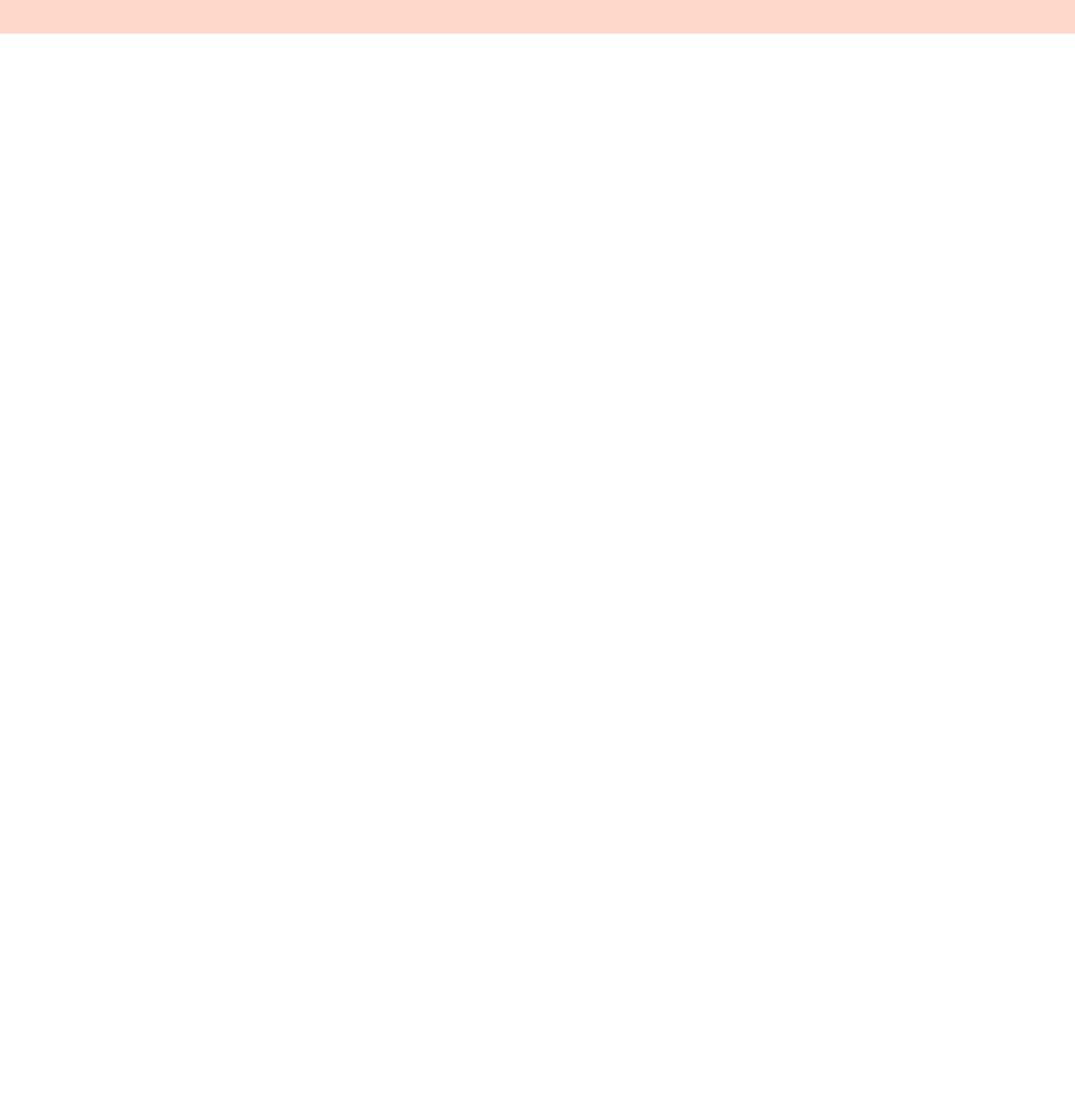
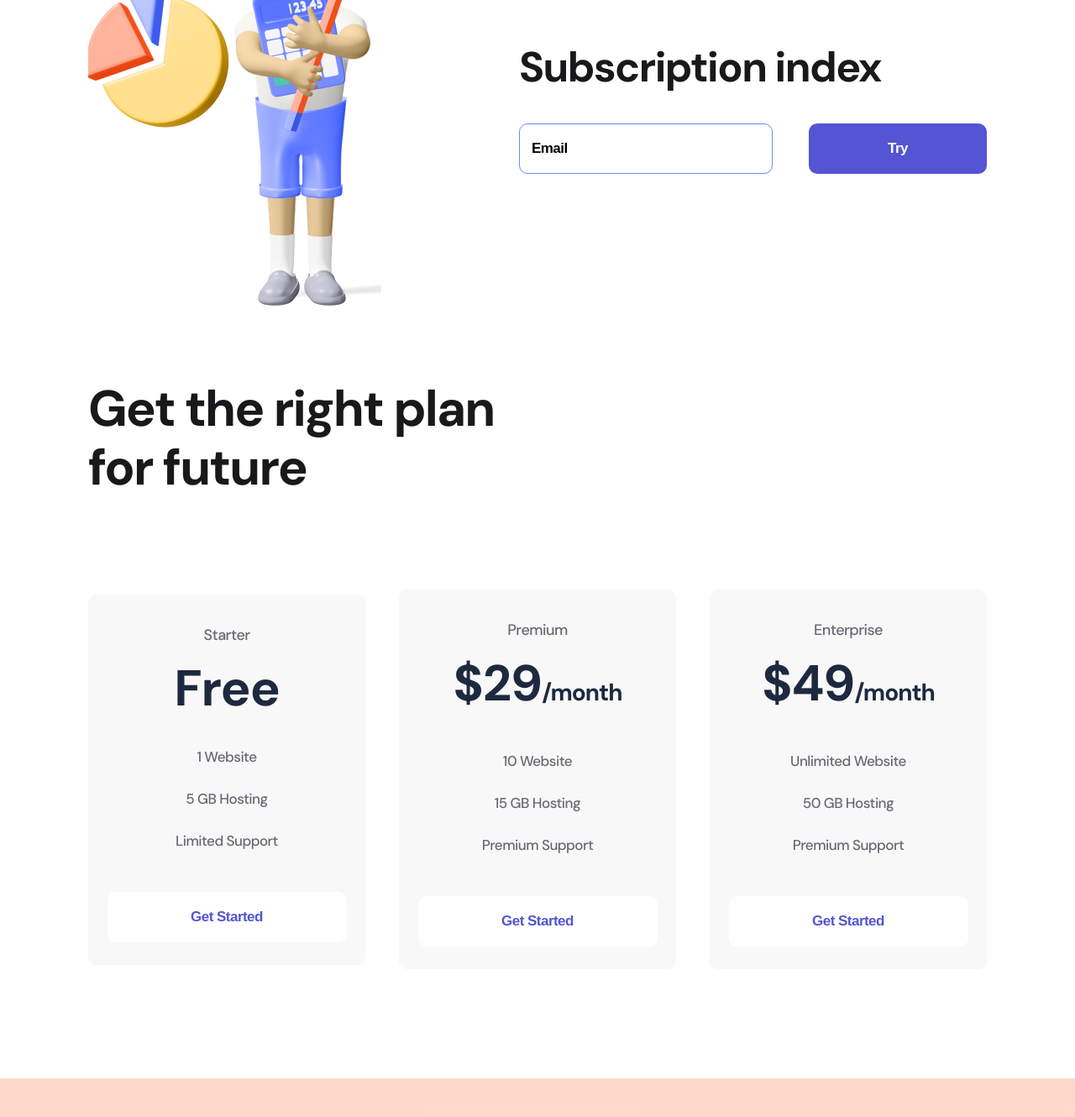
Before and after one commit to zinnatali/logoipsumbyte, a plain HTML site: page index.html in a window 1280 px wide. Shown: the part 971-2301 px from the top of the page at 84% size. Before the commit the page ends 1011 px from the top, so only its background shows below. Drawn offline with nearby package versions, Linux system fonts and the light colour scheme.

Commit message:
Add files via upload

```diff
--- a/index.html
+++ b/index.html
@@ -67,6 +67,77 @@
         <img src="./img/firstmen.png" alt="firstmen">
     </div>
    </section>
+   <section class="container subscribe">
+    <div>
+        <img src="./img/secondmen.png" alt="second men">
+    </div>
+    <div>
+        <h2 class="subscribe_title">
+            Subscription index
+        </h2>
+        <form>
+            <input class="input" type="email" placeholder="Email">
+            <button class="button button_violet">
+                Try
+            </button>
+        </form>
+    </div>
+   </section>
+   <section class="container plan">
+    <h2 class="plan_title">
+        Get the right plan for future
+    </h2>
+    <div class="plan_flex">
+        <div class="item">
+            <p class="item_text">
+                Starter
+            </p>
+            <h3 class="item_title">
+                Free
+            </h3>
+            <ul>
+                <li class="item_li">1 Website</li>
+                <li class="item_li">5 GB Hosting</li>
+                <li class="item_li">Limited Support</li>
+            </ul>
+            <button class="button button_item">
+                Get Started
+            </button>
+        </div>
+        <div class="item">
+            <p class="item_text">
+                Premium
+            </p>
+            <h3 class="item_title">
+                $29<span>/month</span>
+            </h3>
+            <ul>
+                <li class="item_li">10 Website</li>
+                <li class="item_li">15 GB Hosting</li>
+                <li class="item_li">Premium Support</li>
+            </ul>
+            <button class="button button_item">
+                Get Started
+            </button>
+        </div>
+        <div class="item">
+            <p class="item_text">
+                Enterprise
+            </p>
+            <h3 class="item_title">
+                $49<span>/month</span>
+            </h3>
+            <ul>
+                <li class="item_li">Unlimited Website</li>
+                <li class="item_li">50 GB Hosting</li>
+                <li class="item_li">Premium Support</li>
+            </ul>
+            <button class="button button_item">
+                Get Started
+            </button>
+        </div>
+    </div>
+   </section>
    <footer class="footer">
         <div class="container footer_flex">
               <div>
--- a/style/style.css
+++ b/style/style.css
@@ -19,7 +19,7 @@ body {
     padding: 38px 0 48px;
 }
 
-.header_flex, .footer_flex, .about {
+.header_flex, .footer_flex, .about, .subscribe, .plan_flex {
     display: flex;
     justify-content: space-between;
     align-items: center;
@@ -106,3 +106,113 @@ body {
 .footer {
     padding: 53px 0 ;
 }
+
+.subscribe {
+    margin-bottom: 85px;
+}
+
+.subscribe_title {
+    font-style: bold;
+    font-weight: 700;
+    font-size: 50px;
+    line-height: 57px;
+    letter-spacing: -1.56316px;
+    color: #19191B;
+    margin-bottom: 38px;
+}
+
+.input {
+    width: 302px;
+    height: 60px;
+    border-radius: 10px;
+    border: 1px solid #7087FF;
+    padding: 14px;
+    box-sizing: border-box;
+    margin-right: 39px;
+}
+
+.input::placeholder, .input {
+    font-weight: 700;
+    font-size: 17px;
+    line-height: 22px;
+    letter-spacing: -0.531474px;
+    color: #000000;
+}
+
+.input:focus {
+    outline: none;
+}
+
+.plan {
+    margin-bottom: 130px;
+}
+
+.plan_title {
+    font-weight: bold;
+    font-size: 60px;
+    line-height: 70px;
+    letter-spacing: -1.87579px;
+    color: #19191B;
+    max-width: 504px;
+    margin-bottom: 110px;
+}
+
+.item {
+    width: 330px;
+    background: #F8F8F8;
+    border-radius: 10px;
+    text-align: center;
+    padding: 34px 0 27px;
+}
+
+.item:hover {
+    transition: 500ms;
+    background: #FF7143;
+    box-shadow: 0px 32px 34px rgba(255, 112, 59, 0.317827);
+}
+
+.item_text {
+    font-size: 18px;
+    line-height: 28px;
+    letter-spacing: -0.562737px;
+    color: #696871;
+}
+
+.item:hover .item_text ,.item:hover .item_title, .item:hover .item_li{
+    color: white;
+    transition: 500ms;
+}
+
+.item_title {
+    font-weight: bold;
+    font-size: 60px;
+    line-height: 56px;
+    letter-spacing: -1.03448px;
+    color: #1D293F;
+    margin: 22px 0 28px;
+}
+
+.item_title span {
+    font-size: 28px;
+}
+
+.item_li {
+    list-style: none;
+    font-size: 17px;
+    line-height: 50px;
+    letter-spacing: -0.531474px;
+    color: #696871;
+}
+
+.button_item {
+    width: 285px;
+    background: white;
+    color: #5454D4;
+    margin-top: 36px;
+}
+
+.item:hover .button_item {
+    background: #9F3919;
+    color: white;
+    transition: 500ms;
+}
```
Also changed, not shown: img/secondmen.png (added).
